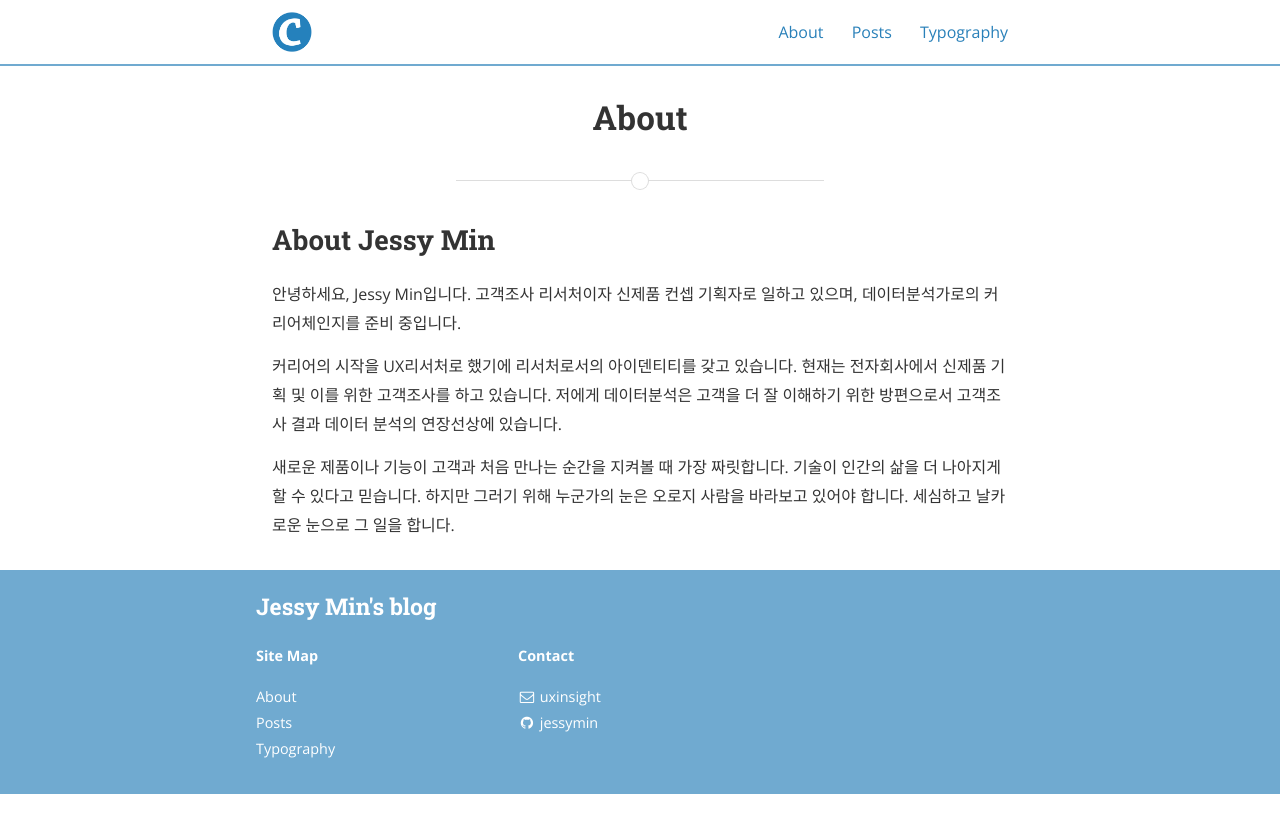
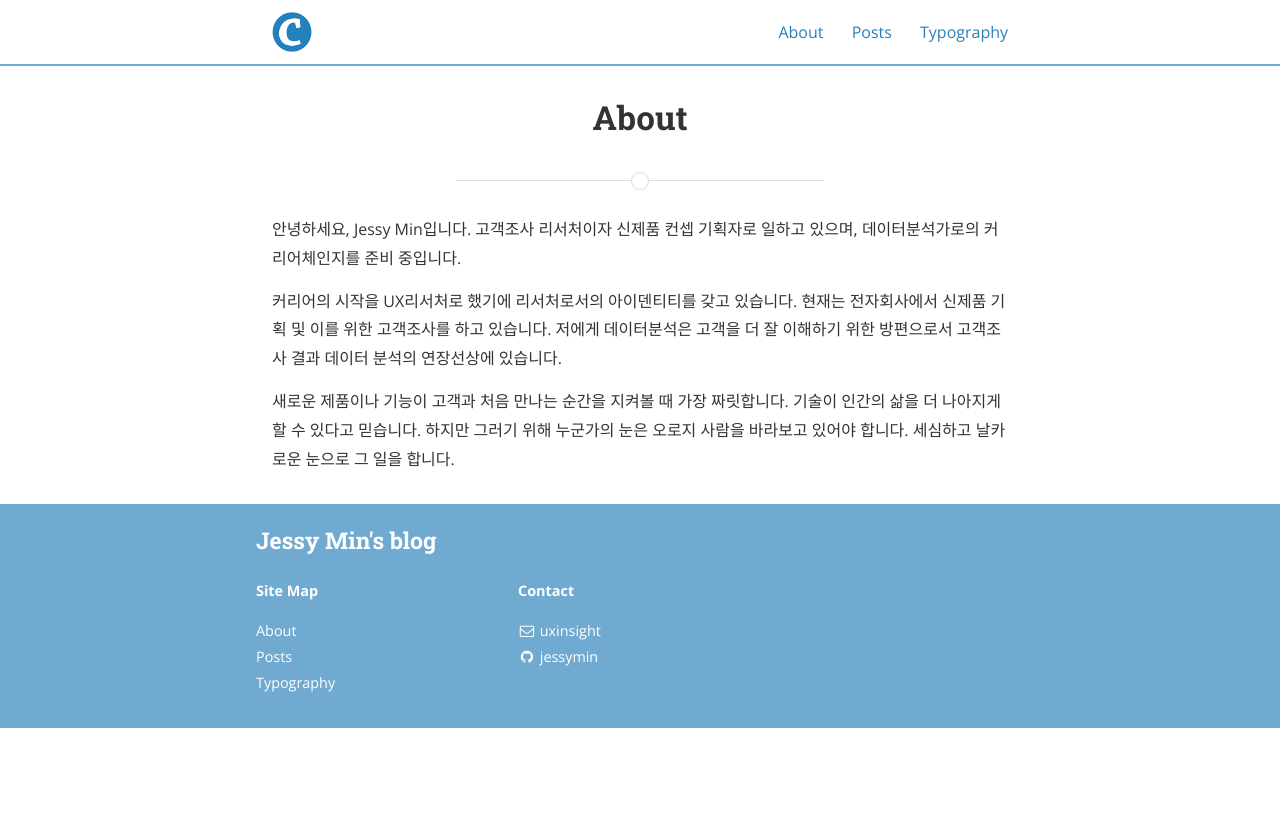
Before and after one commit to JessyMin/jessymin.github.io, a Jekyll site: the page built from about.md, in a window 1280 px wide. Shown: the top 833 px of the page. Built offline with Jekyll 4.4.1, drawn with Linux system fonts in a browser that asks for light colours; nearby versions of some CDN libraries.

Commit message:
update about

```diff
--- a/about.md
+++ b/about.md
@@ -7,10 +7,13 @@ permalink: /about/
 <img src="{{ site.baseurl }}/assets/profile-placeholder.gif" title="Profile Picture" class="profile">
 -->
 
-<h2>About Jessy Min</h2>
-
 안녕하세요, Jessy Min입니다. 고객조사 리서처이자 신제품 컨셉 기획자로 일하고 있으며, 데이터분석가로의 커리어체인지를 준비 중입니다.
 
 커리어의 시작을 UX리서처로 했기에 리서처로서의 아이덴티티를 갖고 있습니다. 현재는 전자회사에서 신제품 기획 및 이를 위한 고객조사를 하고 있습니다. 저에게 데이터분석은 고객을 더 잘 이해하기 위한 방편으로서 고객조사 결과 데이터 분석의 연장선상에 있습니다.
 
 새로운 제품이나 기능이 고객과 처음 만나는 순간을 지켜볼 때 가장 짜릿합니다. 기술이 인간의 삶을 더 나아지게 할 수 있다고 믿습니다. 하지만 그러기 위해 누군가의 눈은 오로지 사람을 바라보고 있어야 합니다. 세심하고 날카로운 눈으로 그 일을 합니다.
+
+
+<p>
+<p>
+<p>
```
